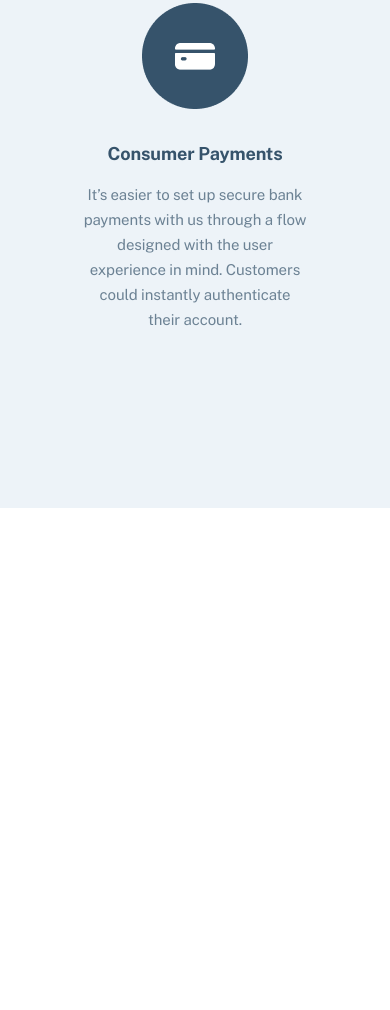
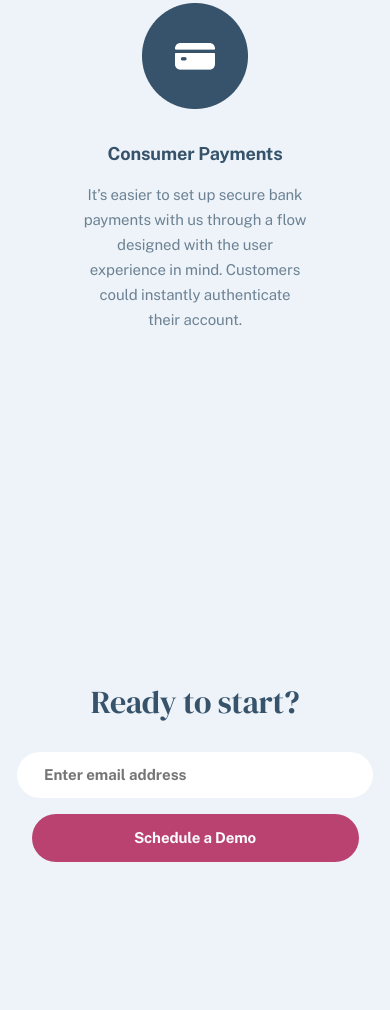
Before and after one commit to shaxzodkamolxojayev-098/Payapi, a plain HTML site: page index.html in a window 390 px wide. Shown: the part 4864-5874 px from the top of the page. Before the commit the page ends 5372 px from the top, so only its background shows below. Drawn offline with Linux system fonts and the light colour scheme.

Commit message:
add servises section

```diff
--- a/index.html
+++ b/index.html
@@ -190,6 +190,24 @@
         </div>
       </div>
     </section>
+
+    <section class="demo">
+      <div class="demo__container container">
+        <div class="demo__inner">
+          <h3 class="demo__tetle">Ready to start?</h3>
+
+          <div class="demo__box">
+            <form class="demo__form" action="https://echo.htmlacademy.ru/" method="POST">
+              <label class="demo__label" for="your_email">
+                <input class="demo__input" type="email" placeholder="Enter email address">
+              </label>
+
+              <button class="demo__button" type="submit" name="your_email">Schedule a Demo</button>
+            </form>
+          </div>
+        </div>
+      </div>
+    </section>
   </main>
 
 </body>
--- a/scss/block/_blocks-all.scss
+++ b/scss/block/_blocks-all.scss
@@ -4,4 +4,5 @@
 @import "convenience";
 @import "simple";
 @import "servises";
+@import "demo";
 @import "footer";
--- /dev/null
+++ b/scss/block/_demo.scss
@@ -0,0 +1,161 @@
+.demo{
+  padding: 96px 0;
+  background-color: #edf3f8;
+}
+
+.demo__inner{
+  display: flex;
+  justify-content: space-between;
+  align-items: center;
+}
+
+.demo__tetle{
+  max-width: 445px;
+  margin: 0;
+  font-family: 'DM Serif Display';
+  font-style: normal;
+  font-weight: 400;
+  font-size: 48px;
+  line-height: 56px;
+  letter-spacing: -0.369231px;
+  color: #36536B;
+}
+
+.demo__input{
+  width: 445px;
+  padding-top: 14px;
+  padding-bottom: 14px;
+  padding-left: 27px;
+  font-weight: 700;
+  font-size: 15px;
+  line-height: 18px;
+  border-radius: 24px;
+  color: #36536B;mix-blend-mode: normal;
+  border: none;
+}
+
+.demo__button{
+  width: 173px;
+  padding: 15px 25px;
+  margin-left: -173px;
+  font-weight: 700;
+  font-size: 15px;
+  line-height: 18px;
+  letter-spacing: -0.115385px;
+  color: #fbfcfe;
+  background: #ba4270;
+  border-radius: 24px;
+  border: none;
+}
+
+.demo__button:hover{
+  background: #DA6D97;
+  cursor: pointer;
+}
+
+.demo__button:active{
+  background: #BA4270;
+}
+
+
+
+@media only screen and (max-width: 850px) {
+  .demo__inner{
+    display: flex;
+    justify-content: space-between;
+    align-items: center;
+    flex-direction: column;
+  }
+
+  .demo__tetle{
+    margin-bottom: 40px;
+  }
+}
+
+@media only screen and (max-width: 520px) {
+  .demo__tetle{
+    max-width: 328px;
+    margin: 0;
+    margin-bottom: 32px;
+    font-family: 'DM Serif Display';
+    font-style: normal;
+    font-weight: 400;
+    font-size: 32px;
+    line-height: 36px;
+    letter-spacing: -0.369231px;
+    color: #36536B;
+  }
+
+  .demo__input{
+    width: 327px;
+    margin-bottom: 16px;
+    padding-top: 14px;
+    padding-bottom: 14px;
+    padding-left: 27px;
+    font-weight: 700;
+    font-size: 15px;
+    line-height: 18px;
+    border-radius: 24px;
+    color: #36536B;mix-blend-mode: normal;
+    border: none;
+  }
+
+  .demo__button{
+    display: block;
+    width: 327px;
+    margin: 0 auto;
+    padding: 15px 25px;
+    font-weight: 700;
+    font-size: 15px;
+    line-height: 18px;
+    letter-spacing: -0.115385px;
+    color: #fbfcfe;
+    background: #ba4270;
+    border-radius: 24px;
+    border: none;
+  }
+}
+
+@media only screen and (max-width: 380px) {
+  .demo__tetle{
+    max-width: 270px;
+    margin: 0;
+    margin-bottom: 32px;
+    font-family: 'DM Serif Display';
+    font-style: normal;
+    font-weight: 400;
+    font-size: 32px;
+    line-height: 36px;
+    letter-spacing: -0.369231px;
+    color: #36536B;
+  }
+
+  .demo__input{
+    width: 270px;
+    margin-bottom: 16px;
+    padding-top: 14px;
+    padding-bottom: 14px;
+    padding-left: 27px;
+    font-weight: 700;
+    font-size: 15px;
+    line-height: 18px;
+    border-radius: 24px;
+    color: #36536B;mix-blend-mode: normal;
+    border: none;
+  }
+
+  .demo__button{
+    display: block;
+    width: 270px;
+    margin: 0 auto;
+    padding: 15px 25px;
+    font-weight: 700;
+    font-size: 15px;
+    line-height: 18px;
+    letter-spacing: -0.115385px;
+    color: #fbfcfe;
+    background: #ba4270;
+    border-radius: 24px;
+    border: none;
+  }
+}
--- a/scss/block/_servises.scss
+++ b/scss/block/_servises.scss
@@ -138,7 +138,7 @@
   .servises__list{
     flex-direction: column;
     margin: 0 auto;
-    width: 350px;
+    // width: 350px;
   }
 
   .servises__item{
```
Also changed, not shown: css/main.css, css/main.min.css, 2 other files.
